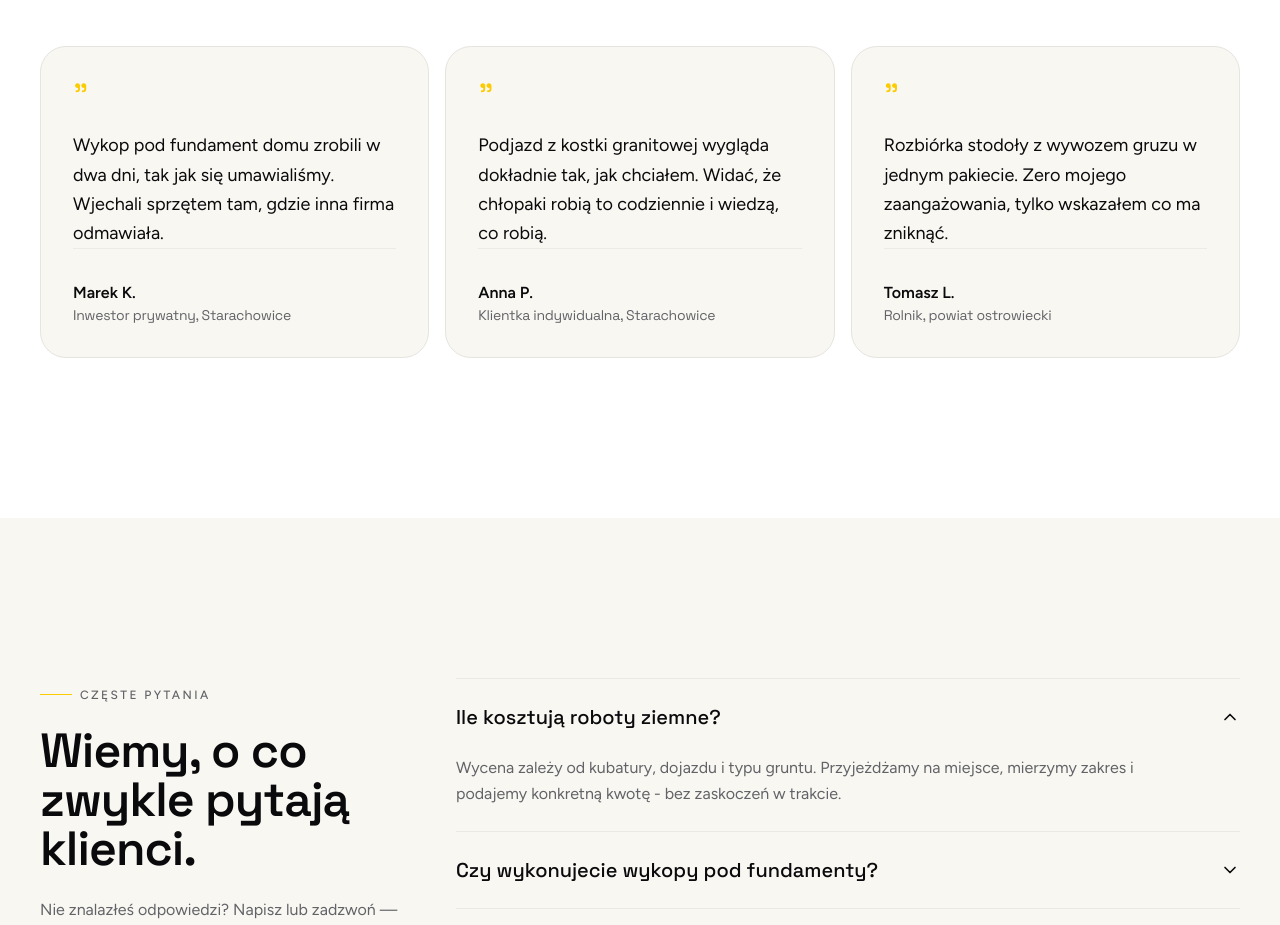
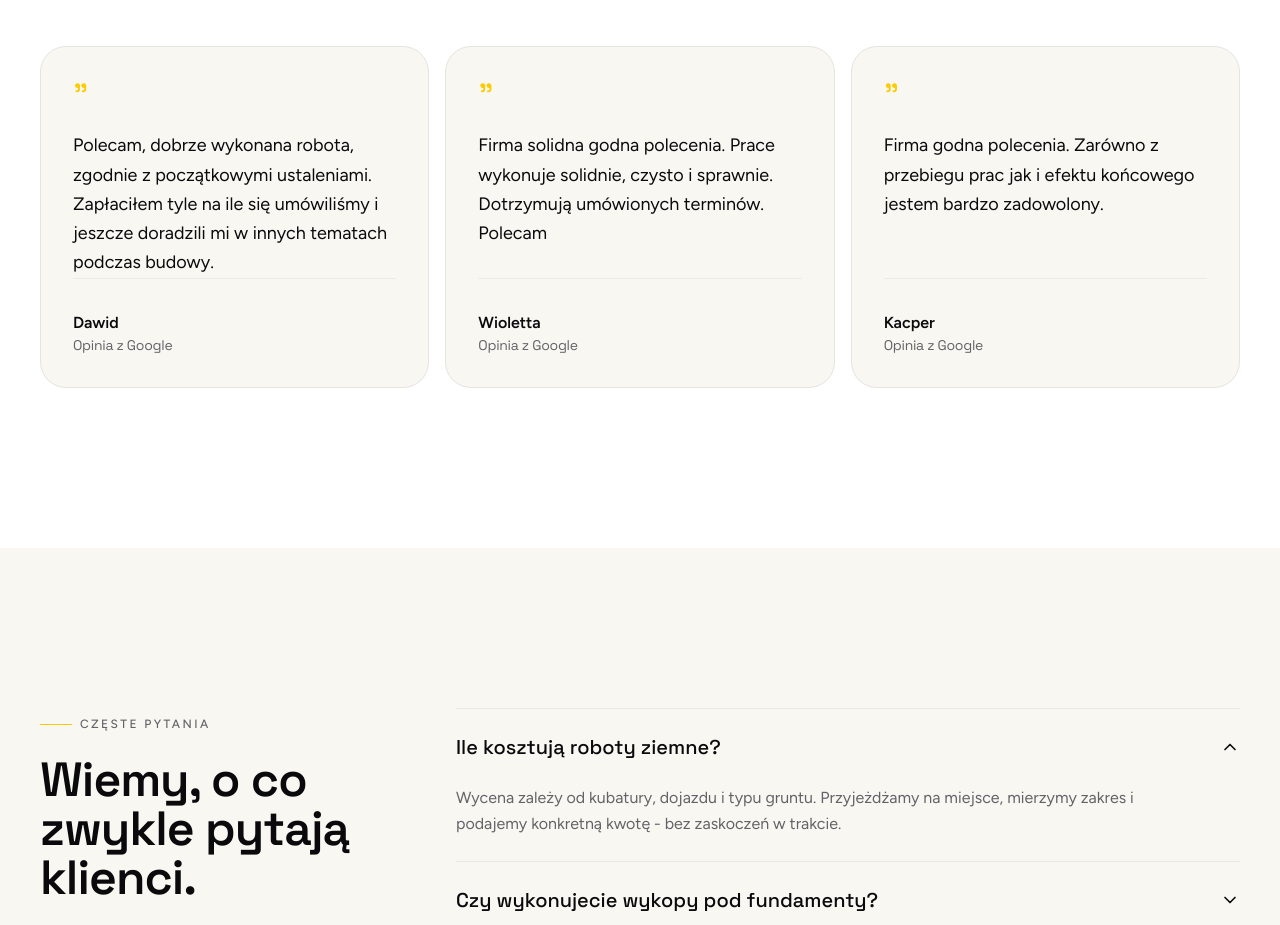
Before and after one commit to Mikolaj982/hydro-kop, a Next.js app: page / in a window 1280 px wide. Shown: the part 5220-6145 px from the top of the page. Built offline with nearby package versions, Linux system fonts and the light colour scheme; no server answers.

Commit message:
feat: enrich LocalBusiness schema with geo, hours and Google profile link

```diff
--- a/app/layout.tsx
+++ b/app/layout.tsx
@@ -114,6 +114,29 @@ const localBusinessSchema = {
     addressCountry: "PL",
   },
 
+  geo: {
+    "@type": "GeoCoordinates",
+    latitude: 51.0149,
+    longitude: 21.1294,
+  },
+
+  sameAs: ["https://share.google/dZF3TRD8UBJzKbSqs"],
+
+  openingHoursSpecification: [
+    {
+      "@type": "OpeningHoursSpecification",
+      dayOfWeek: ["Monday", "Tuesday", "Wednesday", "Thursday", "Friday"],
+      opens: "06:00",
+      closes: "18:00",
+    },
+    {
+      "@type": "OpeningHoursSpecification",
+      dayOfWeek: "Saturday",
+      opens: "06:00",
+      closes: "14:00",
+    },
+  ],
+
   areaServed: [
     "Starachowice",
     "Adamów",
--- a/data/content.ts
+++ b/data/content.ts
@@ -89,9 +89,9 @@ export const stats = [
     { n: 24, s: "h", l: "Średni czas odpowiedzi" },
 ];
 export const testis = [
-    { q: "Wykop pod fundament domu zrobili w dwa dni, tak jak się umawialiśmy. Wjechali sprzętem tam, gdzie inna firma odmawiała.", n: "Marek K.", r: "Inwestor prywatny, Starachowice" },
-    { q: "Podjazd z kostki granitowej wygląda dokładnie tak, jak chciałem. Widać, że chłopaki robią to codziennie i wiedzą, co robią.", n: "Anna P.", r: "Klientka indywidualna, Starachowice" },
-    { q: "Rozbiórka stodoły z wywozem gruzu w jednym pakiecie. Zero mojego zaangażowania, tylko wskazałem co ma zniknąć.", n: "Tomasz L.", r: "Rolnik, powiat ostrowiecki" },
+    { q: "Polecam, dobrze wykonana robota, zgodnie z początkowymi ustaleniami. Zapłaciłem tyle na ile się umówiliśmy i jeszcze doradzili mi w innych tematach podczas budowy.", n: "Dawid", r: "Opinia z Google" },
+    { q: "Firma solidna godna polecenia. Prace wykonuje solidnie, czysto i sprawnie. Dotrzymują umówionych terminów. Polecam", n: "Wioletta", r: "Opinia z Google" },
+    { q: "Firma godna polecenia. Zarówno z przebiegu prac jak i efektu końcowego jestem bardzo zadowolony.", n: "Kacper", r: "Opinia z Google" },
 ];
 export const whys = [
     { icon: Clock, t: "Terminowość", d: "Mówimy realne terminy i ich pilnujemy. Bez znikania z placu budowy." },
```
